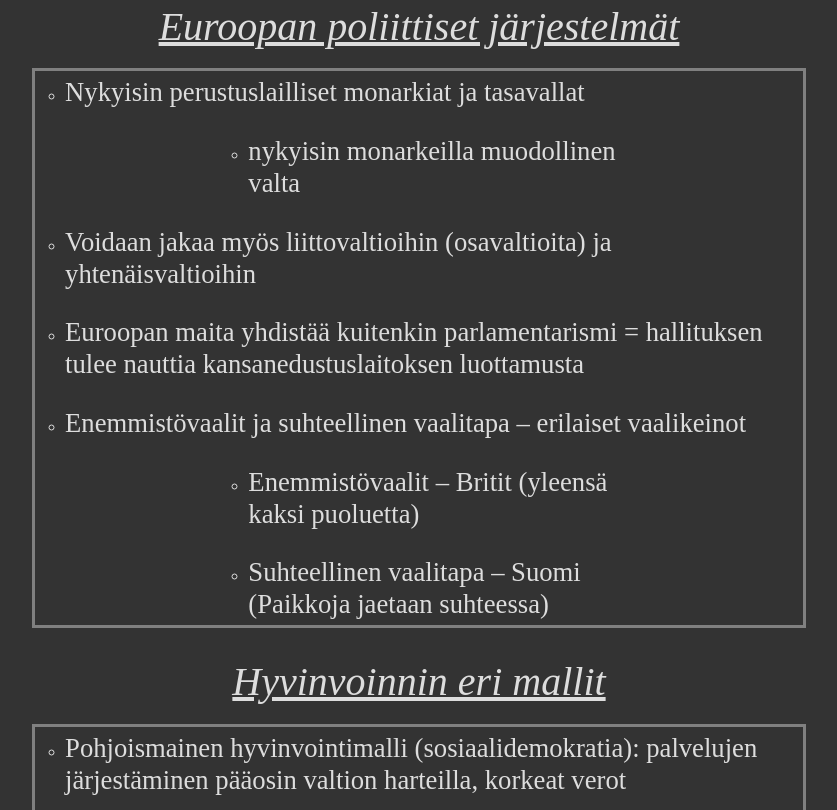
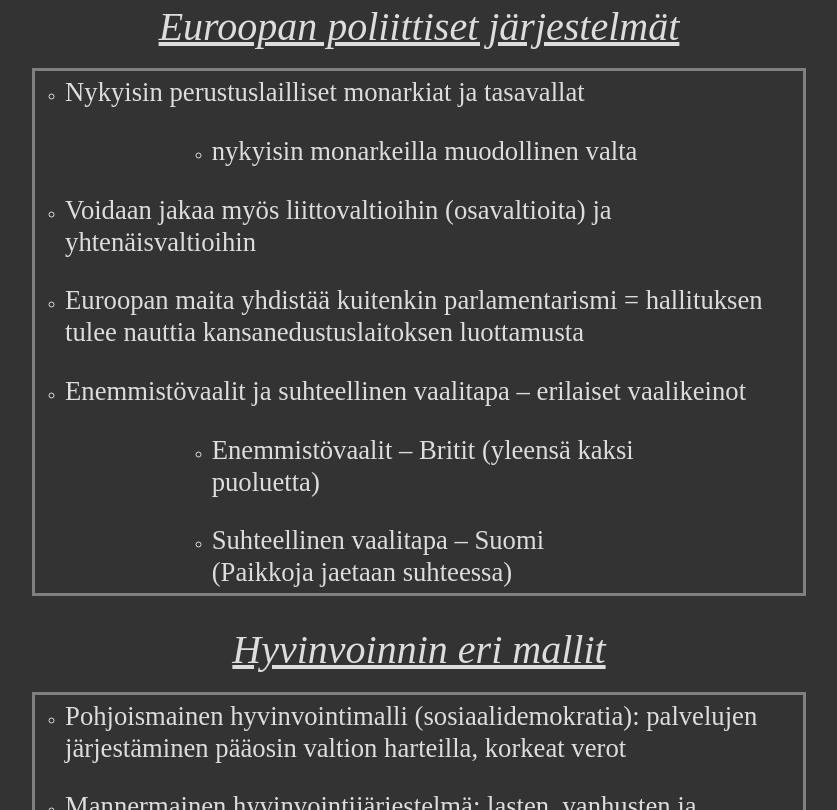
Before and after one commit to JustusKajava/JustusKajava.github.io, a plain HTML site: page yh4.html in a window 1280 px wide. Shown: the part 3250-4060 px from the top of the page, without its empty margins (221-1058 px from the left). Drawn offline with Linux system fonts and the light colour scheme.

Commit message:
fix padding (on ul ul)

```diff
--- a/main.css
+++ b/main.css
@@ -55,7 +55,7 @@ ul, ol {
 
 ul ul, ol ol {
   outline: none;
-  padding-left: 5%;
+  padding-left: 0px;
 }
 
 li {
```
